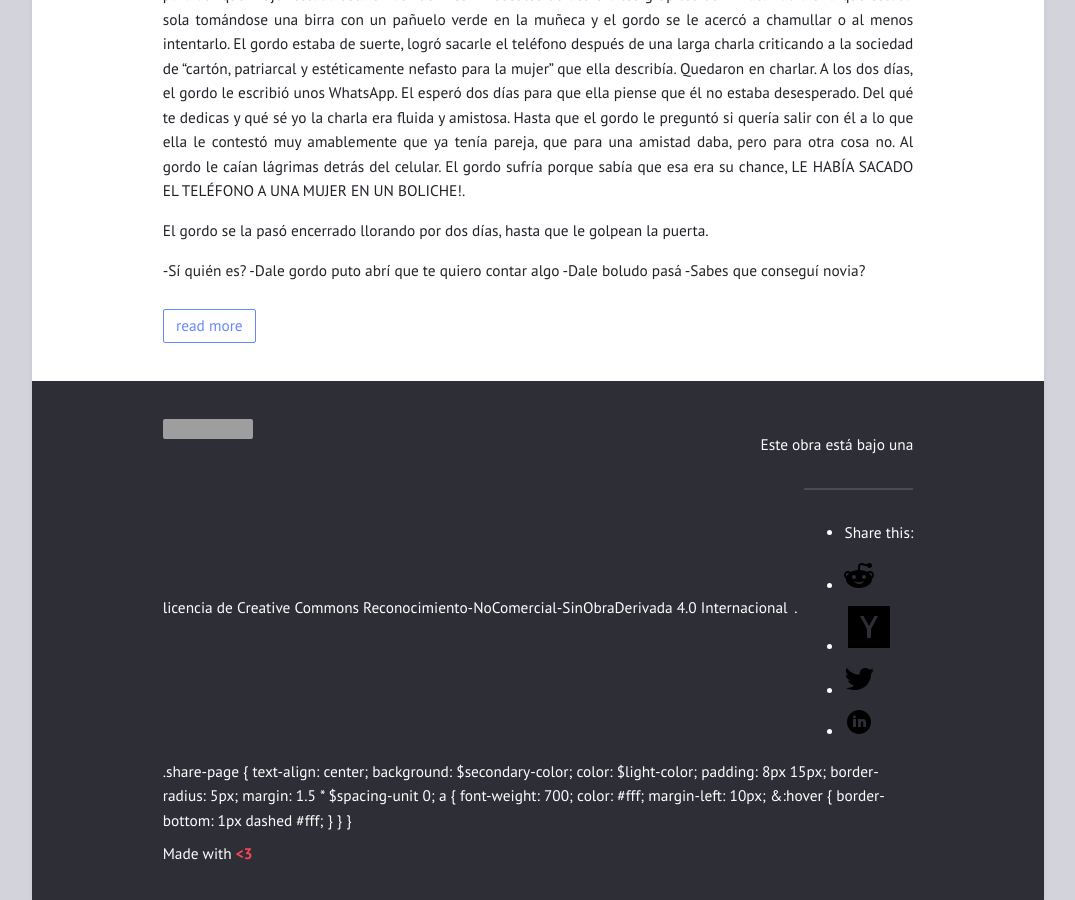
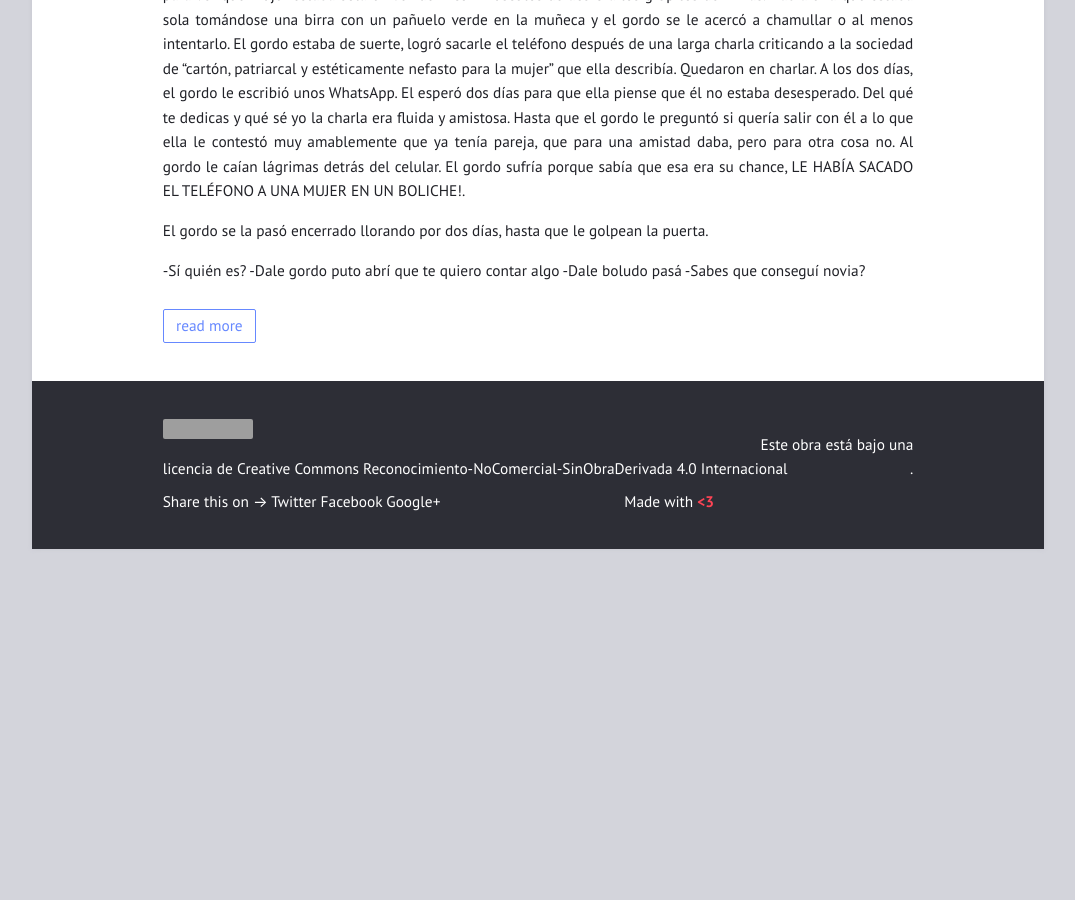
Before and after one commit to Mercyletter/e, a Jekyll site: the page built from index.html, in a window 1280 px wide and 900 px high, scrolled down 5486 px. Shown: the whole window, without its empty margins (102-1177 px from the left). Built offline with Jekyll 4.4.1, drawn with Linux system fonts in a browser that asks for light colours; after the commit the page ends 6035 px from its top, so only the background shows below that; grey boxes are pictures that could not be loaded.

Commit message:
Update share.html

```diff
--- a/_includes/share.html
+++ b/_includes/share.html
@@ -1,47 +1,6 @@
-<div class="sharebuttons">
-  <hr />
-  <ul>
-    <li>
-      <p class="sharetitle"> Share this: </p>
-    </li>
-    <li class="reddit">
-      <a href="http://www.reddit.com/submit?url={{ page.url | replace:'index.html','' | prepend: site.baseurl | prepend: site.url | uri_escape}}&title={{ page.title | default:"" | uri_escape }}" target="_blank">
-        {% include social/reddit.svg %}
-      </a>
-    </li>
-    <li class="hn">
-      <a href="http://news.ycombinator.com/submitlink?u={{ page.url | replace:'index.html','' | prepend: site.baseurl | prepend: site.url | uri_escape}}&t={{ page.title | default:"" | uri_escape}}" target="_blank">
-        {% include social/ycombinator.svg %}
-      </a>
-    </li>
-    <li class="twitter">
-      <a href="https://twitter.com/intent/tweet?via=eblogok&url={{ page.url | replace:'index.html','' | prepend: site.baseurl | prepend: site.url | uri_escape}}&text={{ page.title | default:"" | uri_escape}}" target="_blank">
-        {% include social/twitter.svg %}
-      </a>
-    </li>
-    <li class="linkedin">
-      <a href="https://www.linkedin.com/shareArticle?mini=true&url={{ page.url | replace:'index.html','' | prepend: site.baseurl | prepend: site.url | uri_escape}}&title={{ page.title | default:"" | uri_escape}}" target="_blank">
-        {% include social/linkedin.svg %}
-      </a>
-    </li>
-  </ul>
+<div class="share-page">
+    Share this on &rarr;
+    <a href="https://twitter.com/intent/tweet?text={{ page.title }}&url={{ site.url }}{{ page.url }}&via={{ site.@eblogok }}&related={{ site.@eblogok }}" rel="nofollow" target="_blank" title="Share on Twitter">Twitter</a>
+    <a href="https://facebook.com/sharer.php?u={{ site.url }}{{ page.url }}" rel="nofollow" target="_blank" title="Share on Facebook">Facebook</a>
+    <a href="https://plus.google.com/share?url={{ site.url }}{{ page.url }}" rel="nofollow" target="_blank" title="Share on Google+">Google+</a>
 </div>
-
-.share-page {
-    text-align: center;
-    background: $secondary-color;
-    color: $light-color;
-    padding: 8px 15px;
-    border-radius: 5px;
-    margin: 1.5 * $spacing-unit 0;
-
-    a {
-        font-weight: 700;
-        color: #fff;
-        margin-left: 10px;
-
-        &:hover {
-            border-bottom: 1px dashed #fff;
-        }
-    }
-}
```
